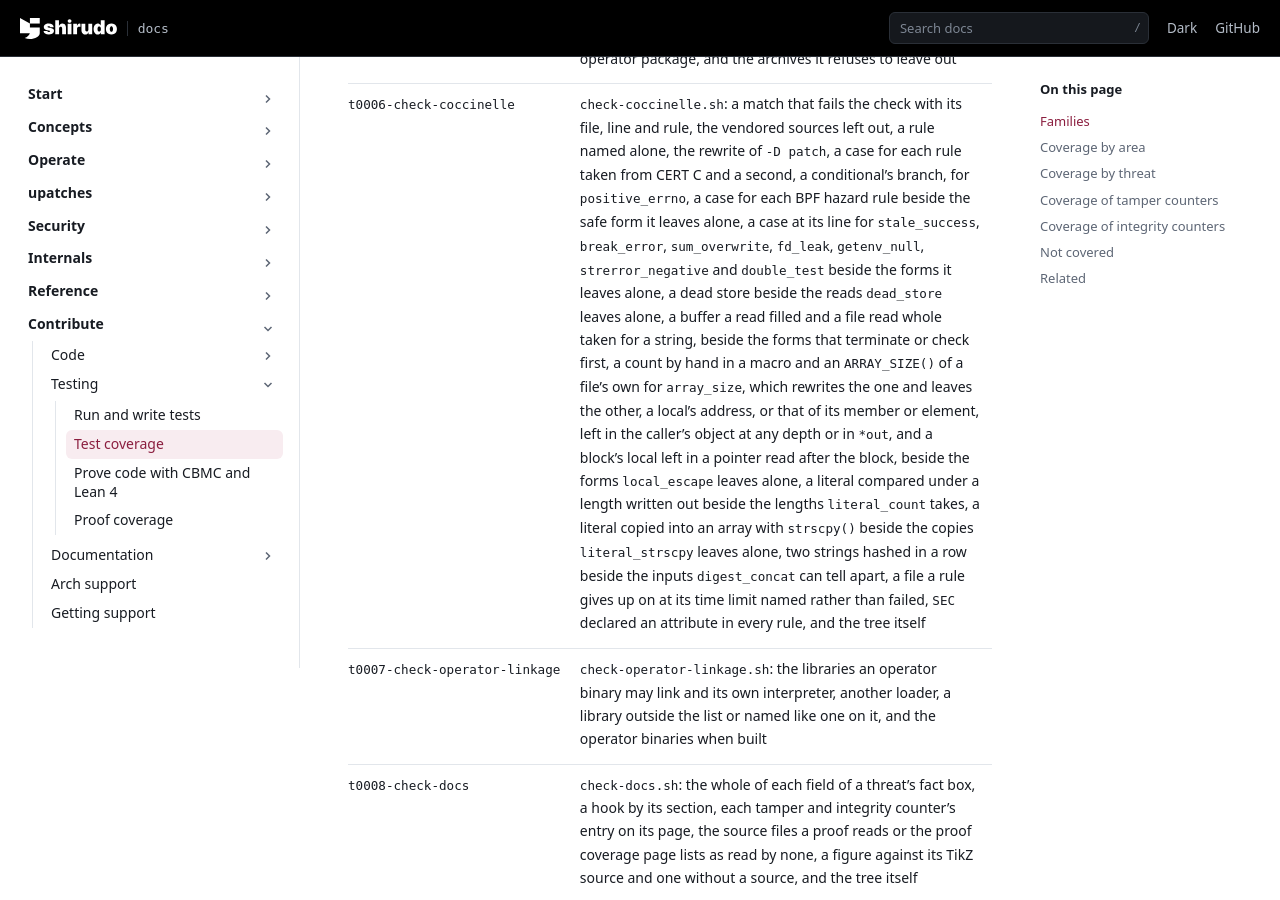
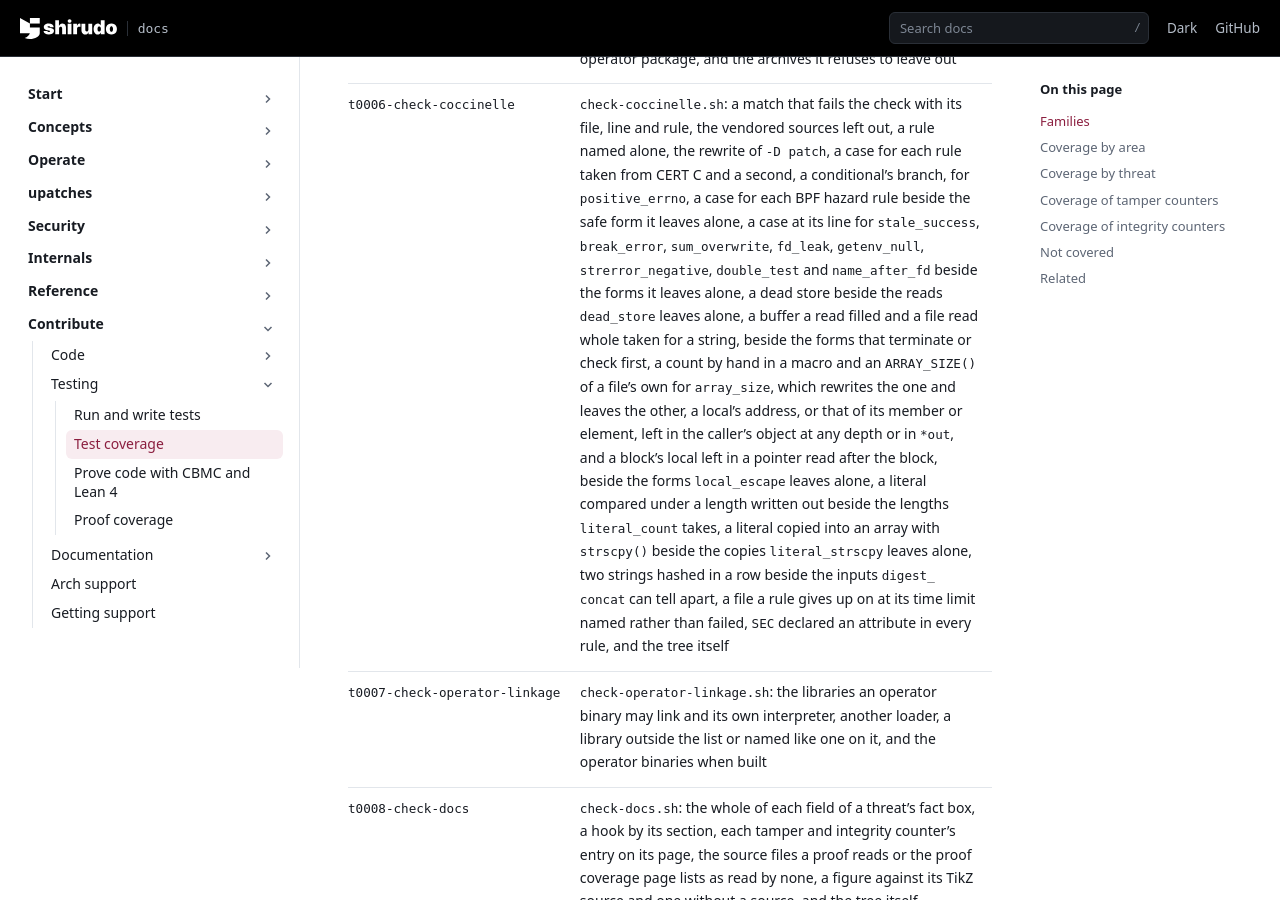
Before and after one commit to AliBashaSY/shirudo, a Sphinx documentation site: the page built from Documentation/contribute/testing/test-coverage.rst, in a window 1280 px wide and 900 px high, scrolled down 954 px. Built offline with Sphinx 7.4.7, drawn with Linux system fonts in a browser that asks for light colours; pages that are not in the unit, such as notebooks, are missing from menus.

Commit message:
coccinelle: refuse a path resolved by name where its descriptor is held
check_trusted() checked a file through its descriptor and then passed
the same path to realpath() to walk the directories above it. The
second lookup is by name and can lead elsewhere than the descriptor:
through a link, or after a rename in between. Commit 0f2bfd5bebcc
("io: check the directories a trusted file was reached through")
replaced it with a walk one name at a time; nothing stops the shape
from coming back.

name_after_fd reports realpath() or readlink() of a path in a function
that holds a descriptor of the same path: one opened from it with
open(), openat() or fopen() before the lookup, the path not assigned
in between, or one passed in beside it as a parameter whose name
contains "fd". On check_trusted() as it was before that commit, the
rule reports

  name_after_fd: util/io.c:254:6-14: realpath() resolves path by name again, where the descriptor fd is at hand

It leaves out stat(), lstat() and access() of such a path, as
output_is_input() of shirudo-build stats an output and an input by
name to compare them with a descriptor, which is what it means to do.
On the tree it reports nothing, in under a second.

t0006 has a sample of each form at its line, after the samples of the
other rules so that their lines stay, beside a path resolved before
the open, a path assigned in between, a stat(), a link read through
/proc/self/fd and a function without a descriptor, which the rule
leaves alone. The developer guide lists the rule, and the
security-audit skill names it among the rules for its class.

Signed-off-by: Daniel Borkmann <daniel@iogearbox.net>

```diff
--- a/Documentation/contribute/code/developer-guide.rst
+++ b/Documentation/contribute/code/developer-guide.rst
@@ -761,6 +761,11 @@ can rewrite what it finds does so with ``-D patch``:
        lock of ``eventlog_lock()`` or ``seal_lock()`` among them.
    * - ``cloexec``
      - A descriptor or stream opened without close-on-exec.
+   * - ``name_after_fd``
+     - A path passed to ``realpath()`` or ``readlink()`` in a function
+       that holds a descriptor opened from the same path or passed in
+       with it: the name is looked up again and can lead to another
+       file than the descriptor.
    * - ``banned``
      - ``rand()``, ``strtok()``, ``usleep()``, ``signal()``,
        ``alloca()``, ``setjmp()``, the time and user database functions
--- a/Documentation/contribute/testing/test-coverage.rst
+++ b/Documentation/contribute/testing/test-coverage.rst
@@ -60,10 +60,11 @@ signed config image.
        ``positive_errno``, a case for each BPF hazard rule beside the
        safe form it leaves alone, a case at its line for ``stale_success``,
        ``break_error``, ``sum_overwrite``, ``fd_leak``, ``getenv_null``,
-       ``strerror_negative`` and ``double_test`` beside the forms it
-       leaves alone, a dead store beside the reads ``dead_store`` leaves
-       alone, a buffer a read filled and a file read whole taken for a
-       string, beside the forms that terminate or check first, a count by
+       ``strerror_negative``, ``double_test`` and ``name_after_fd``
+       beside the forms it leaves alone, a dead store beside the reads
+       ``dead_store`` leaves alone, a buffer a read filled and a file
+       read whole taken for a string, beside the forms that terminate or
+       check first, a count by
        hand in a macro and an ``ARRAY_SIZE()`` of a file's own for
        ``array_size``, which rewrites the one and leaves the other, a
        local's address, or that of its member or element, left in the
```
Also changed, not shown: .agents/skills/security-audit/SKILL.md, 2 other files.
